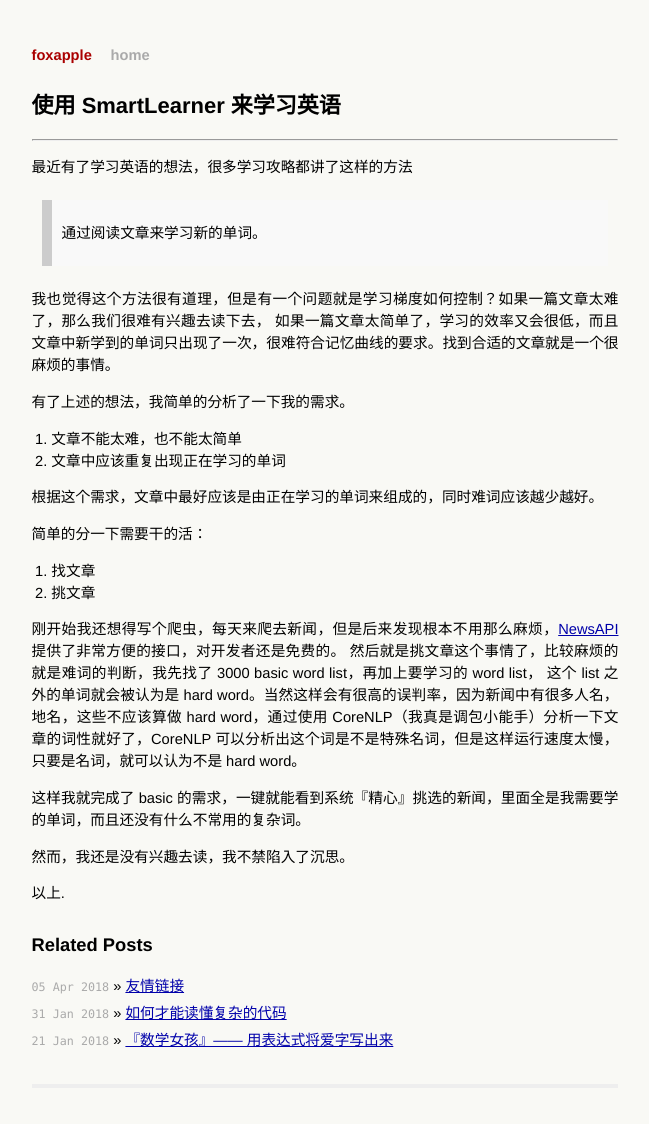
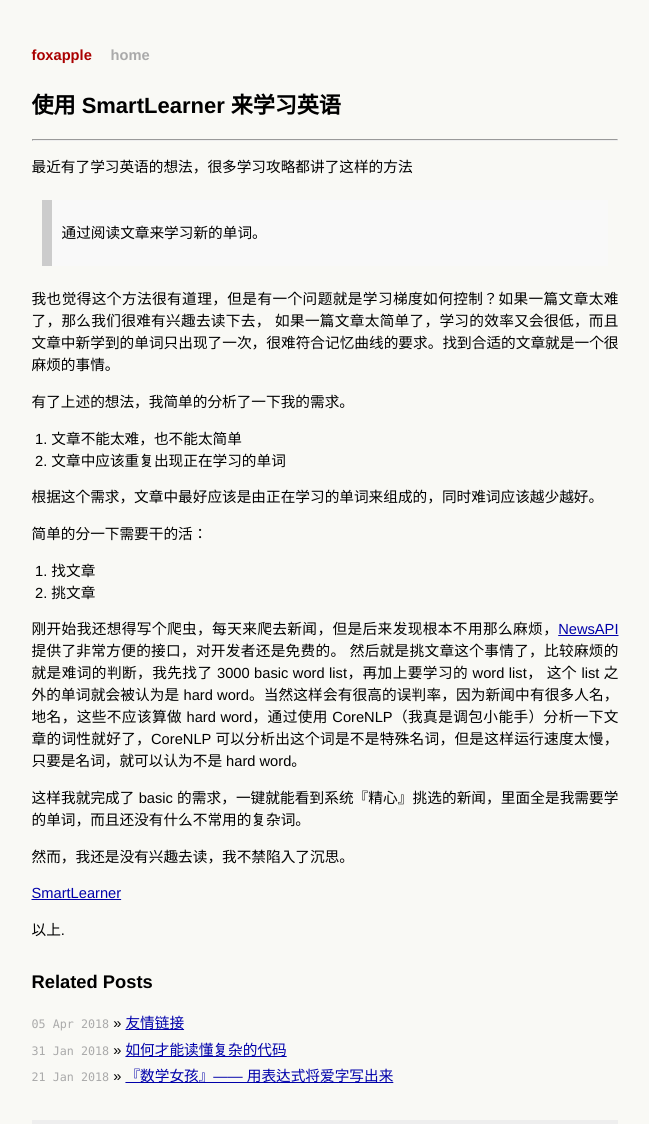
Before and after one commit to foxapple/foxapple.github.io, a Jekyll site: the page built from _posts/2018-12-13-smart-learner-system.md, in a window 1280 px wide. Shown: the whole page, without its empty margins (315-964 px from the left). Built offline with Jekyll 4.4.1, drawn with Linux system fonts in a browser that asks for light colours; before the commit the page ends 1088 px from its top, so only the background shows below that.

Commit message:
add gitbug link

```diff
--- a/_posts/2018-12-13-smart-learner-system.md
+++ b/_posts/2018-12-13-smart-learner-system.md
@@ -31,4 +31,6 @@ title: 使用 SmartLearner 来学习英语
 
 然而，我还是没有兴趣去读，我不禁陷入了沉思。
 
+[SmartLearner](https://github.com/foxapple/SmartLearner)
+
 以上.
```
